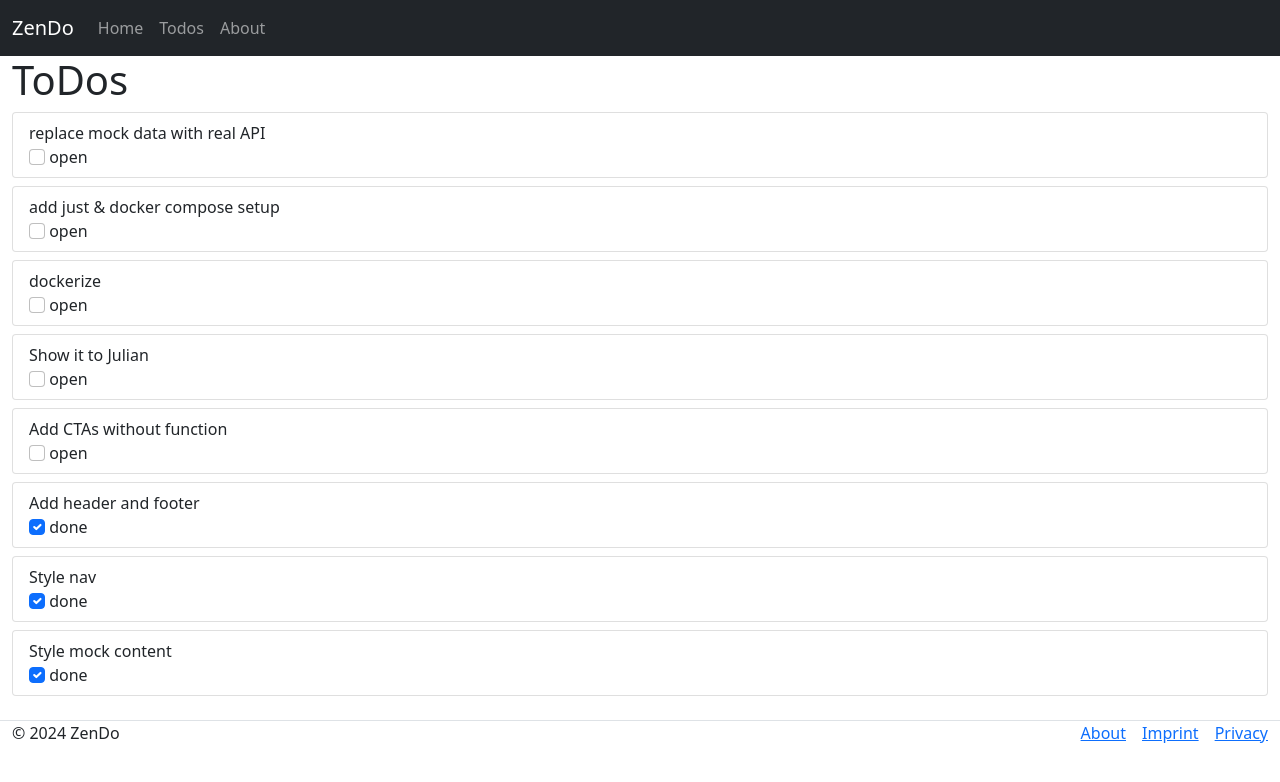
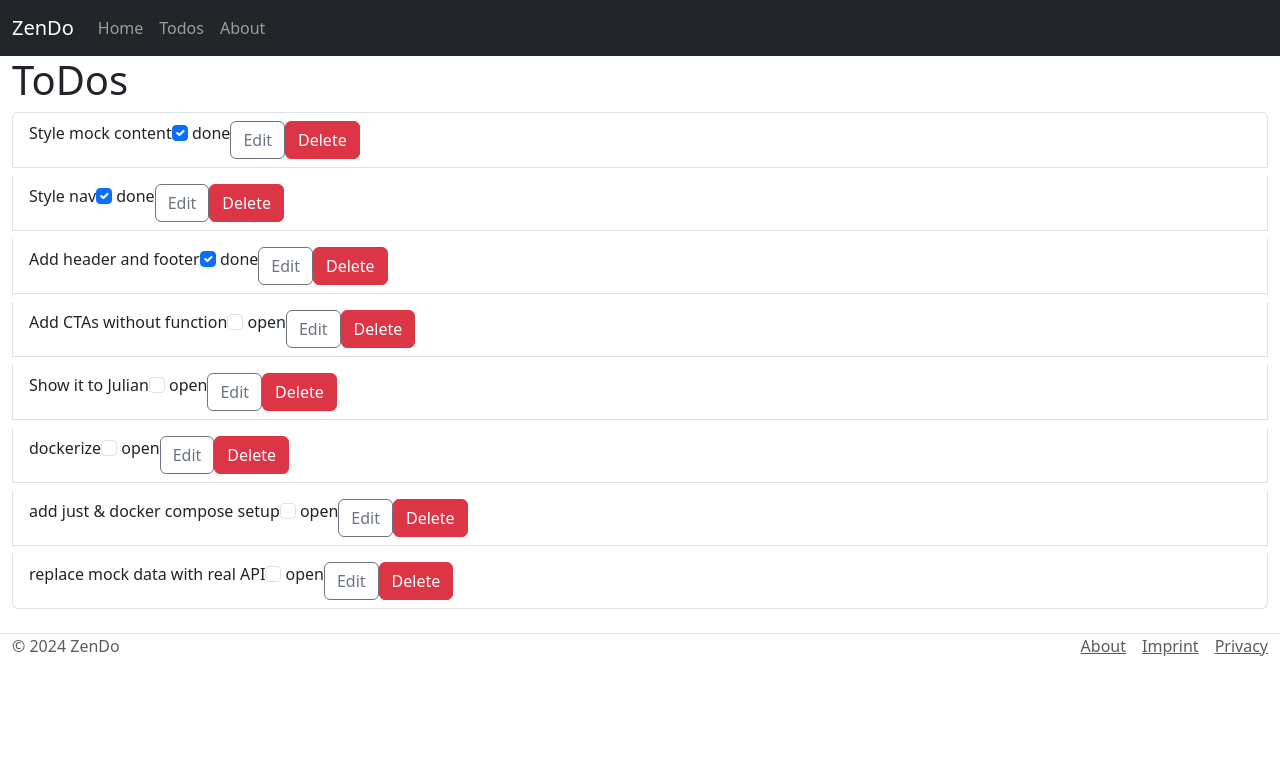
Before and after one commit to m1rm/ZenDo, a SvelteKit app in the folder svelteApp/: page /todos in a window 1280 px wide. Shown: the top 782 px of the page. Built offline with nearby package versions, Linux system fonts and the light colour scheme.

Commit message:
use latest bootstrap and also import js

```diff
--- a/svelteApp/src/app.html
+++ b/svelteApp/src/app.html
@@ -3,8 +3,10 @@
 	<head>
 		<meta charset="utf-8" />
 		<link rel="icon" href="%sveltekit.assets%/favicon.ico" />
-		<link href="https://cdn.jsdelivr.net/npm/bootstrap@5.0.2/dist/css/bootstrap.min.css" rel="stylesheet" integrity="sha384-EVSTQN3/azprG1Anm3QDgpJLIm9Nao0Yz1ztcQTwFspd3yD65VohhpuuCOmLASjC" crossorigin="anonymous">
-		<meta name="viewport" content="width=device-width, initial-scale=1" />
+		<script src="https://cdn.jsdelivr.net/npm/@popperjs/core@2.11.8/dist/umd/popper.min.js" integrity="sha384-I7E8VVD/ismYTF4hNIPjVp/Zjvgyol6VFvRkX/vR+Vc4jQkC+hVqc2pM8ODewa9r" crossorigin="anonymous"></script>
+		<link href="https://cdn.jsdelivr.net/npm/bootstrap@5.3.3/dist/css/bootstrap.min.css" rel="stylesheet" integrity="sha384-QWTKZyjpPEjISv5WaRU9OFeRpok6YctnYmDr5pNlyT2bRjXh0JMhjY6hW+ALEwIH" crossorigin="anonymous">
+		<script src="https://cdn.jsdelivr.net/npm/bootstrap@5.3.3/dist/js/bootstrap.bundle.min.js" integrity="sha384-YvpcrYf0tY3lHB60NNkmXc5s9fDVZLESaAA55NDzOxhy9GkcIdslK1eN7N6jIeHz" crossorigin="anonymous"></script>		<meta name="viewport" content="width=device-width, initial-scale=1" />
+		<title>ZenDo</title>
 		%sveltekit.head%
 	</head>
 	<body data-sveltekit-preload-data="hover">
--- a/svelteApp/src/routes/todos/+page.svelte
+++ b/svelteApp/src/routes/todos/+page.svelte
@@ -3,18 +3,22 @@
 </script>
 
 <h1>ToDos</h1>
-<div class="d-grid gap-2">
-{#each data.todos.reverse() as todo}
-    <div class="list-group ">
-        <div class="list-group-item">
+
+<div class="list-group gap-2">
+    {#each data.todos as todo}
+        <div class="list-group-item d-flex">
         <span class="d-block">
             { todo.text }
         </span>
-        <label>
-            <input class="form-check-input flex-shrink-0" type="checkbox" checked="{todo.status === 'done'}">
-            { todo.status }
-        </label>
+            <label>
+                <input class="form-check-input flex-shrink-0" type="checkbox" checked="{todo.status === 'done'}">
+                { todo.status }
+            </label>
+
+            <button class="btn btn-outline-secondary" type="button">Edit</button>
+            <button class="btn btn-primary btn-danger" type="button">Delete</button>
+
         </div>
-    </div>
-{/each}
+
+    {/each}
 </div>
```
